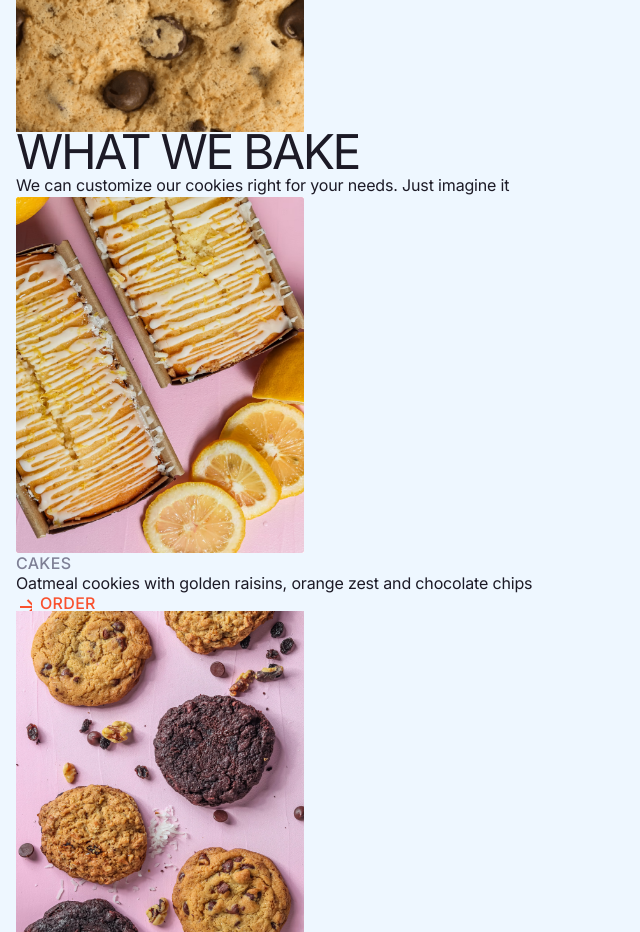
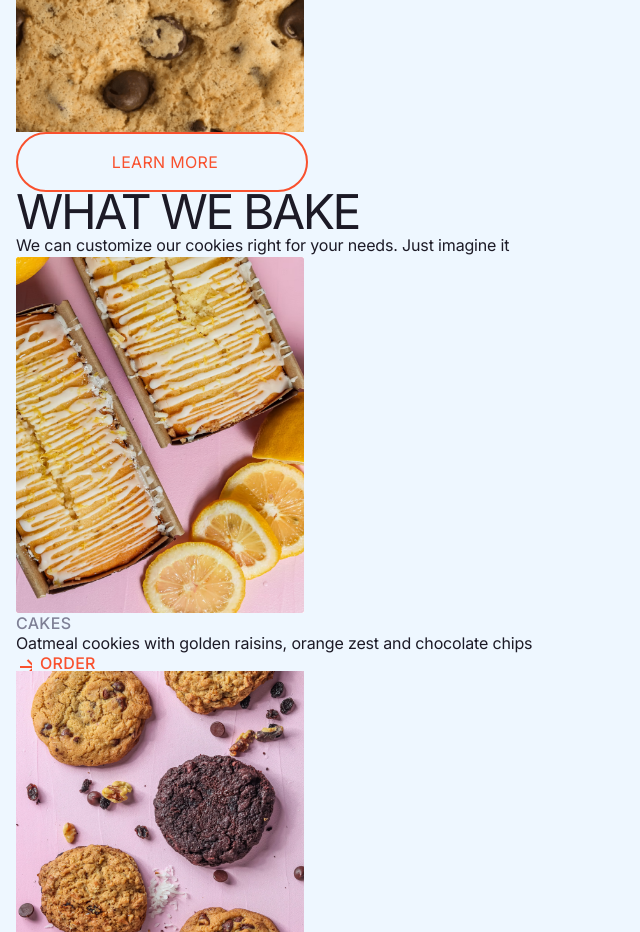
Before and after one commit to Vira-V/Creative-bakery, a website: page index.html in a window 1280 px wide. Shown: the part 1100-2032 px from the top of the page, without its empty margins (0-640 px from the left). Drawn offline with nearby package versions, Linux system fonts and the light colour scheme; files that its build step writes are made by us from their sources.

Commit message:
styling of Learn more button

```diff
--- a/index.html
+++ b/index.html
@@ -22,6 +22,9 @@
         </p>
         <h1 class="title">Creative bakery</h1>
         <div class="main__image"></div>
+        <a href="#" class="main__button">
+          <span class="main__button--text">Learn More</span>
+        </a>
       </section>
 
       <section class="section">
--- a/styles/blocks/main.scss
+++ b/styles/blocks/main.scss
@@ -1,6 +1,6 @@
 .main {
   padding: 64px 16px 72px;
-    color: var(--Black, #1C1A26);
+  color: var(--Black, #1c1a26);
   font-family: Inter;
   text-align: left;
 
@@ -15,7 +15,7 @@
   &__name {
     font-size: 16px;
     font-style: normal;
-        color: var(--Grey, #7F8096);
+    color: var(--Grey, #7f8096);
     text-transform: uppercase;
     font-weight: 500;
     line-height: 100%;
@@ -29,4 +29,31 @@
     width: 288px;
     height: 290px;
   }
+
+  &__button {
+    position: relative;
+    grid-column: 1/3;
+    display: flex;
+    justify-content: center;
+    align-items: center;
+    width: 288px;
+    height: 56px;
+    border: 2px solid #f9512e;
+    border-radius: 32px;
+    font-size: 16px;
+    letter-spacing: 0.02em;
+    line-height: 100%;
+    text-transform: uppercase;
+    text-decoration: none;
+    color: #f9512e;
+
+    &--text::before {
+      content: "";
+      background-image: url(/images/icons/Icon-cookie.png);
+      background-repeat: no-repeat;
+      width: 20px;
+      height: 20px;
+      margin-right: 6px;
     }
+  }
+}
```
Lines whose indentation alone changed are shown as unchanged.
